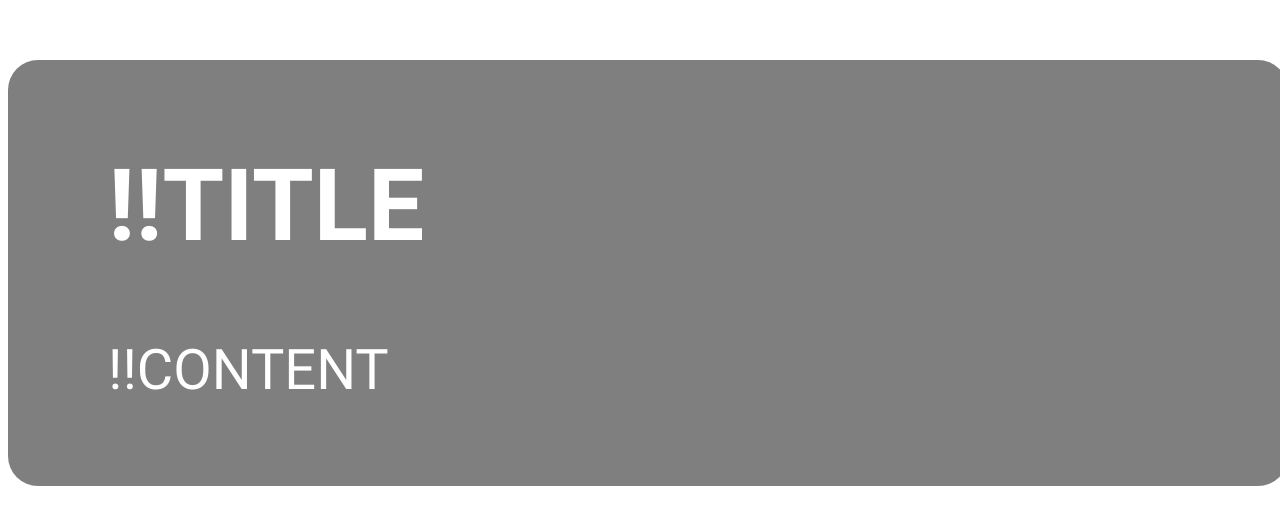
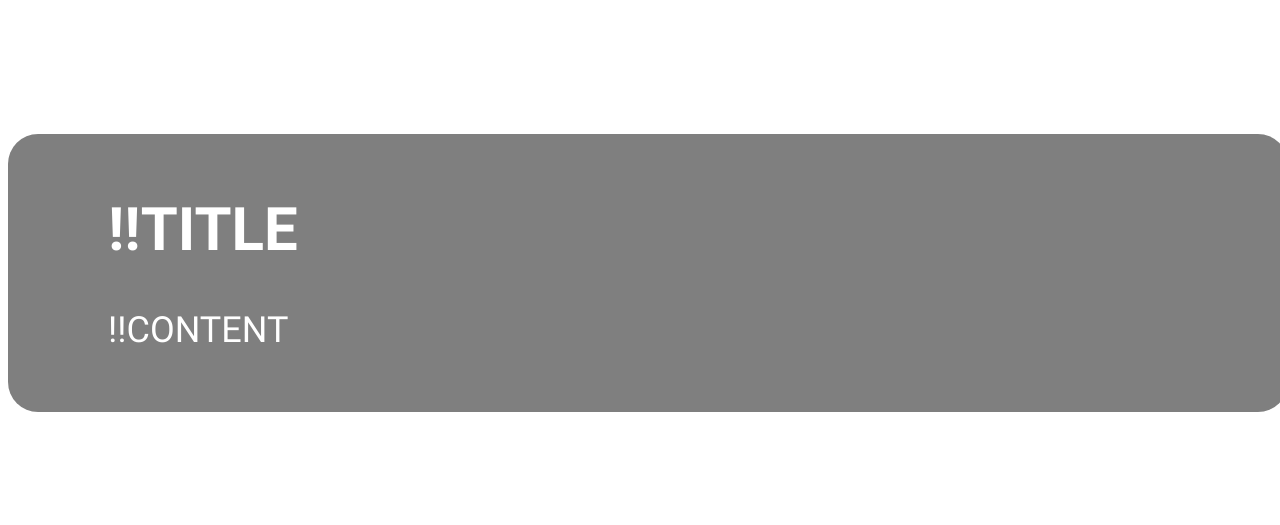
Before and after one commit to hzung/mac-auto-wallpaper, a website: page index_src.html in a window 1280 px wide. Shown: the part 135-660 px from the top of the page. Drawn offline with Linux system fonts and the light colour scheme.

Commit message:
Update font size

```diff
--- a/index_src.html
+++ b/index_src.html
@@ -18,8 +18,8 @@
     </head>
     <body style="background: url('!!IMAGE'); background-size: cover; display: flex; justify-content: center; align-items: center; ">
         <div style="width: 1400px; background: #00000080; border-radius: 30px; color: white; padding: 20px 100px 20px 100px;">
-            <h1 style="font-size: 100px; font-family: RobotoBold;">!!TITLE</h1>
-            <p style="font-size: 56px; line-height: 1.4;">!!CONTENT</p>
+            <h1 style="font-size: 60px; font-family: RobotoBold;">!!TITLE</h1>
+            <p style="font-size: 36px; line-height: 1.4;">!!CONTENT</p>
         </div>
     </body>
 </html>
```
